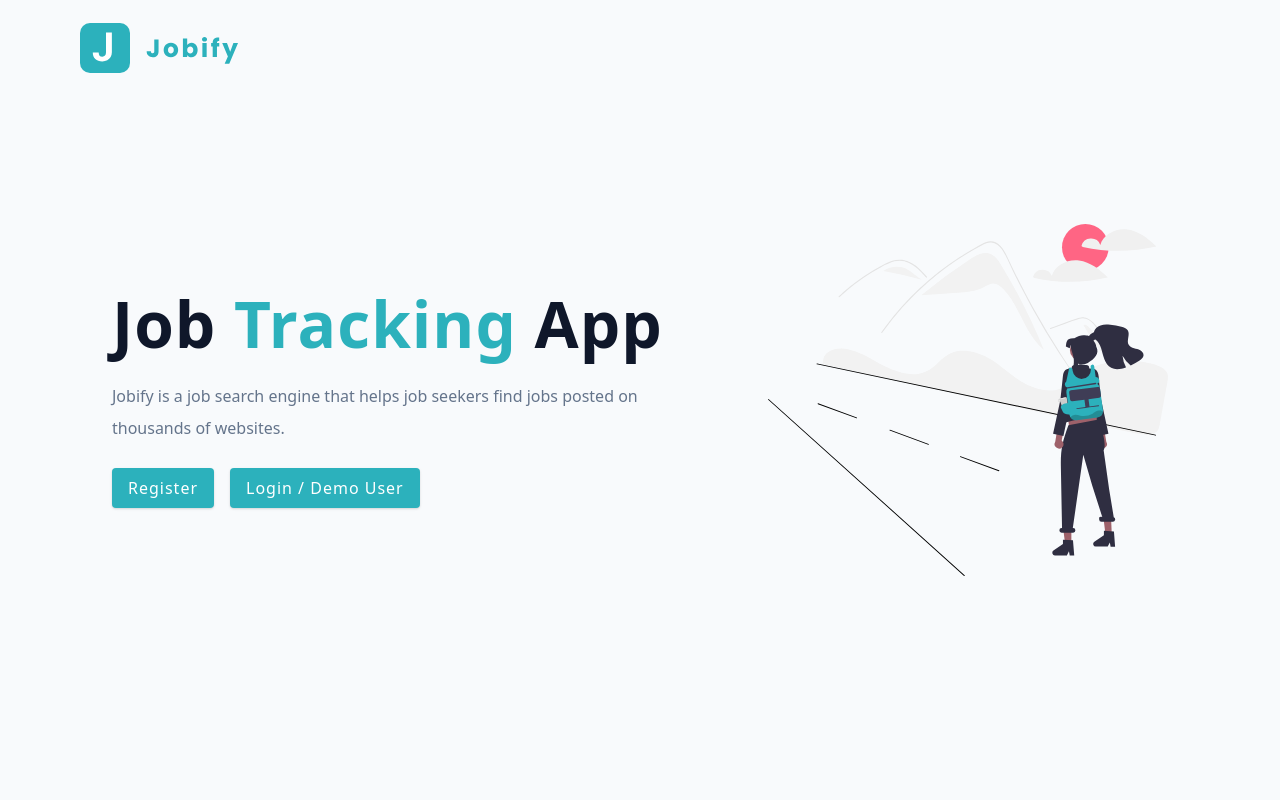
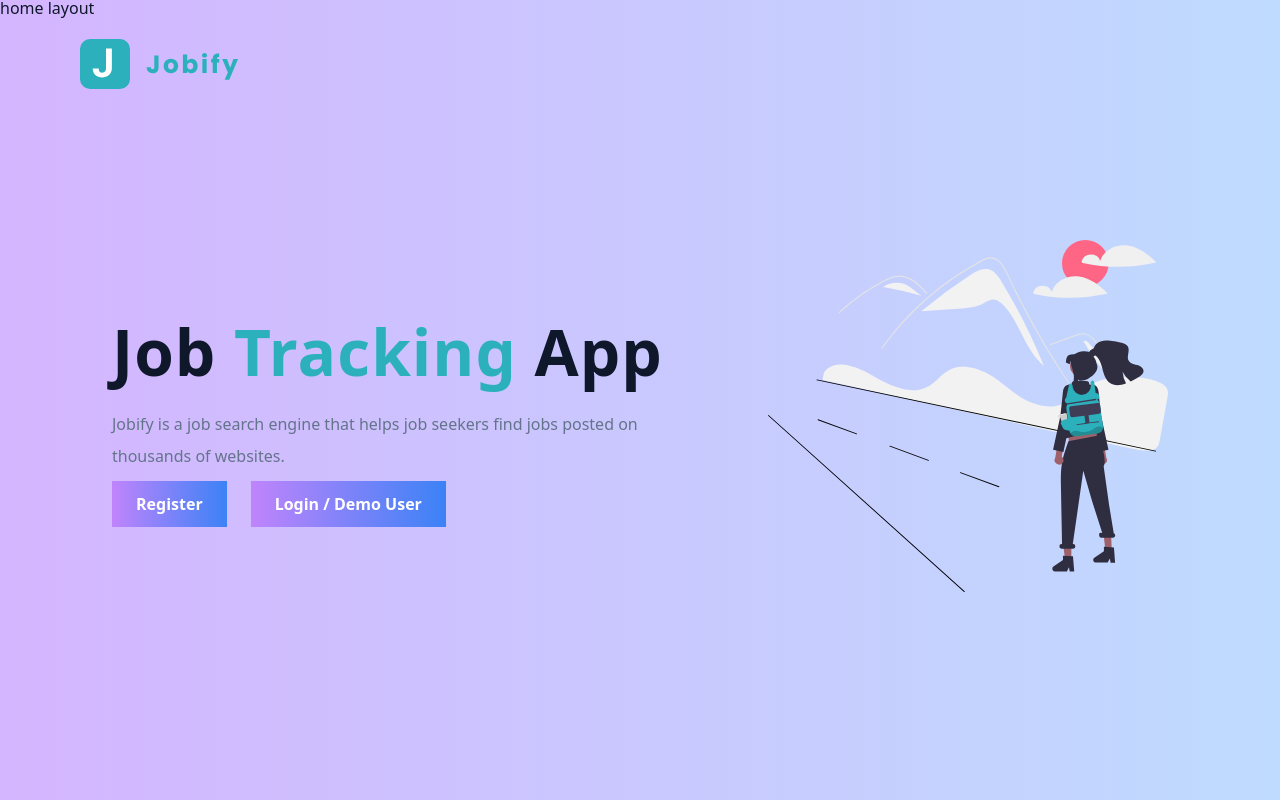
Before and after one commit to Najamulhassan3383/Jobify, a React (Vite) app in the folder jobify/: page / in a window 1280 px wide. Built offline with nearby package versions, Linux system fonts and the light colour scheme.

Commit message:
completed error page

```diff
--- a/jobify/src/components/Logo.jsx
+++ b/jobify/src/components/Logo.jsx
@@ -1,4 +1,3 @@
-import React from "react";
 import logo from "../assets/images/logo.svg";
 function Logo() {
   return <img src={logo} alt="logo" className="logo" />;
--- a/jobify/src/index.css
+++ b/jobify/src/index.css
@@ -88,7 +88,7 @@
 }
 
 body {
-  background: var(--background-color);
+  background: linear-gradient(90deg, #d4b5ff, #bfdbfe);
   color: var(--text-color);
   font-family: system-ui, -apple-system, BlinkMacSystemFont, "Segoe UI", Roboto,
     Oxygen, Ubuntu, Cantarell, "Open Sans", "Helvetica Neue", sans-serif;
--- a/jobify/src/main.jsx
+++ b/jobify/src/main.jsx
@@ -8,11 +8,14 @@
 const router = createBrowserRouter([
   {
     path: "/",
-    element: <Landing />,
-  },
-  {
-    path: "/home",
     element: <HomeLayout />,
+    errorElement: <Error />,
+    children: [
+      {
+        path: "/",
+        element: <Landing />,
+      },
+    ],
   },
 ]);
 
--- a/jobify/src/pages/Error.jsx
+++ b/jobify/src/pages/Error.jsx
@@ -1,7 +1,29 @@
-import React from "react";
-
+import { Link, useRouteError } from "react-router-dom";
 function Error() {
-  return <div>error page</div>;
+  const error = useRouteError();
+  console.log(error);
+  return (
+    <div className="bg-gradient-to-r from-purple-300 to-blue-200">
+      <div className="w-9/12 m-auto py-16 min-h-screen flex items-center justify-center">
+        <div className="bg-white shadow overflow-hidden sm:rounded-lg pb-8">
+          <div className="border-t border-gray-200 text-center pt-8">
+            <h1 className="text-9xl font-bold text-purple-400">404</h1>
+            <h1 className="text-6xl font-medium py-8">oops! Page not found</h1>
+            <p className="text-2xl pb-8 px-12 font-medium">
+              Oops! The page you are looking for does not exist. It might have
+              been moved or deleted.
+            </p>
+            <Link
+              to="/"
+              className="bg-gradient-to-r from-purple-400 to-blue-500 hover:from-pink-500 hover:to-orange-500 text-white font-semibold px-6 py-3 rounded-md mr-6"
+            >
+              HOME
+            </Link>
+          </div>
+        </div>
+      </div>
+    </div>
+  );
 }
 
 export default Error;
--- a/jobify/src/pages/HomeLayout.jsx
+++ b/jobify/src/pages/HomeLayout.jsx
@@ -1,7 +1,13 @@
 import React from "react";
+import { Outlet } from "react-router-dom";
 
 function HomeLayout() {
-  return <div>home layout</div>;
+  return (
+    <div>
+      home layout
+      <Outlet />
+    </div>
+  );
 }
 
 export default HomeLayout;
--- a/jobify/src/pages/Landing.jsx
+++ b/jobify/src/pages/Landing.jsx
@@ -1,5 +1,5 @@
 import Wrapper from "../assets/wrappers/LandingPage";
-import {Logo } from "../components";
+import { Logo } from "../components";
 import main from "../assets/images/main.svg";
 import { Link } from "react-router-dom";
 
@@ -18,10 +18,16 @@
             Jobify is a job search engine that helps job seekers find jobs
             posted on thousands of websites.
           </p>
-          <Link to="/register" className="btn register-link">
+          <Link
+            to="/register"
+            className="bg-gradient-to-r from-purple-400 to-blue-500 hover:from-pink-500 hover:to-orange-500 text-white font-semibold px-6 py-3 rounded-md mr-6"
+          >
             Register
           </Link>
-          <Link to="/login" className="btn">
+          <Link
+            to="/login"
+            className="bg-gradient-to-r from-purple-400 to-blue-500 hover:from-pink-500 hover:to-orange-500 text-white font-semibold px-6 py-3 rounded-md mr-6"
+          >
             Login / Demo User
           </Link>
         </div>
```
